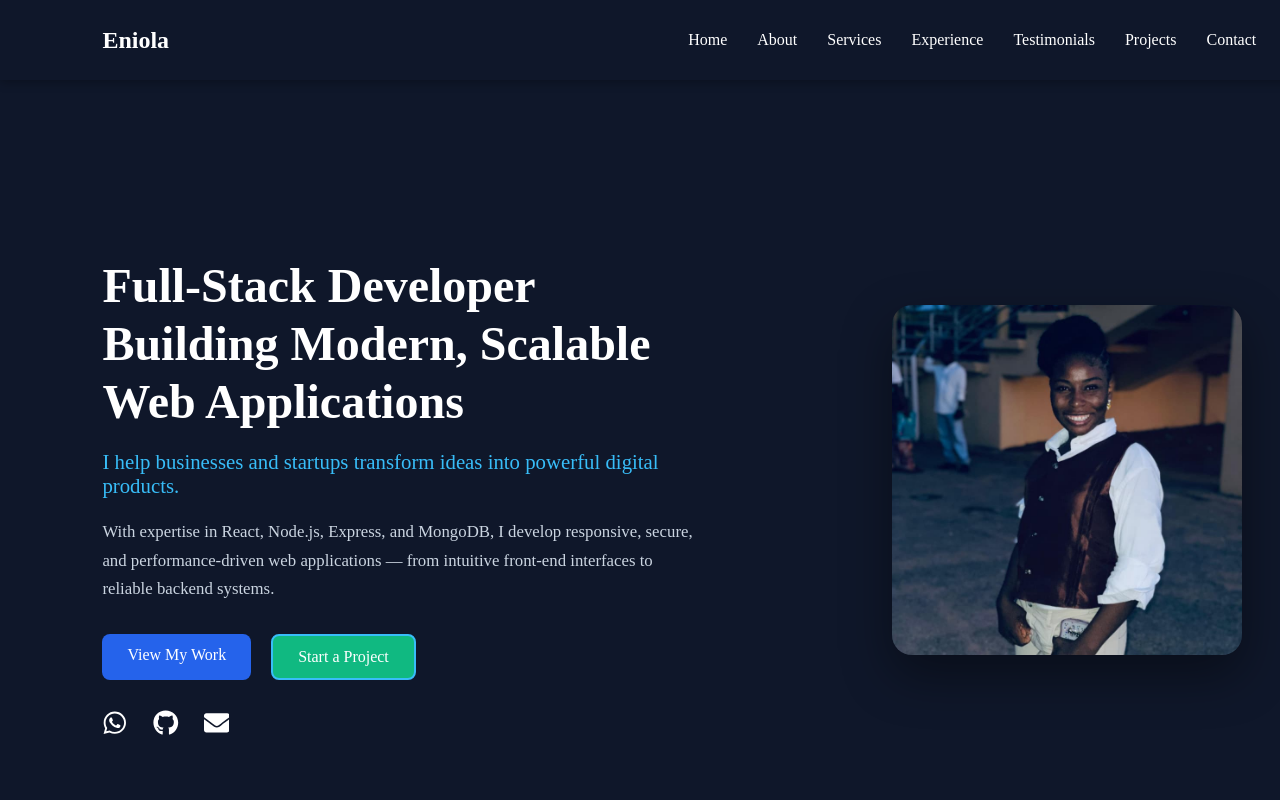
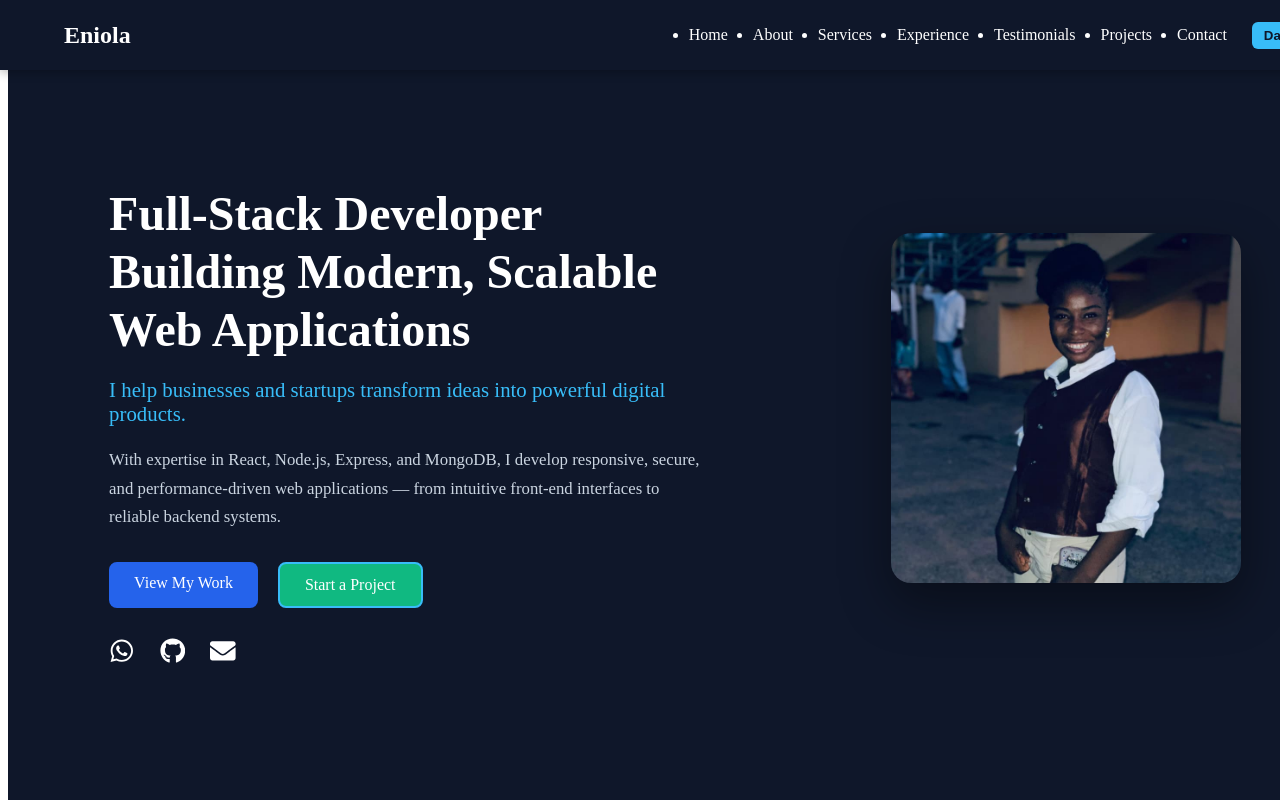
Before and after one commit to awololaeinola-lang/Portfoilo-Frontend, a React (Vite) app: page / in a window 1280 px wide. Shown: the top 800 px of the page. Built offline with nearby package versions, Linux system fonts and the light colour scheme.

Commit message:
Fix navbar mobile responsiveness and menu toggle

```diff
--- a/src/components/Navbar.css
+++ b/src/components/Navbar.css
@@ -1,19 +1,13 @@
 
-/* RESET SMALL MOBILE SCROLL BUG */
-body {
-  margin: 0;
-  padding: 0;
-  overflow-x: hidden;
-}
 
-/* NAVBAR */
+/* Navbar */
 .navbar {
   position: fixed;
   top: 0;
   left: 0;
   width: 100%;
-  height: 80px; /* define height clearly */
-  padding: 0 8%;
+  height: 70px;
+  padding: 0 5%;
   display: flex;
   justify-content: space-between;
   align-items: center;
@@ -23,40 +17,35 @@ body {
   box-shadow: 0 2px 10px rgba(0,0,0,0.3);
 }
 
-/* ADD SPACE SO CONTENT IS NOT COVERED */
-body {
-  padding-top: 80px; /* same as navbar height */
-}
-
-/* LOGO */
+/* Logo */
 .logo {
   font-size: 1.5rem;
   font-weight: 700;
 }
 
-/* DESKTOP NAV LINKS */
+/* Desktop nav links */
 .nav-links {
   display: flex;
-  list-style: none;
-  gap: 30px;
+  gap: 25px;
   align-items: center;
+  transition: transform 0.4s ease;
 }
 
-/* LINK STYLE */
+/* Links */
 .nav-links li a {
+  color: white;
   text-decoration: none;
-  color: white;
-  transition: 0.3s ease;
   font-weight: 500;
+  transition: color 0.3s;
 }
 
 .nav-links li a:hover {
   color: #38bdf8;
 }
 
-/* THEME BUTTON */
+/* Theme button */
 .theme-switch {
-  padding: 8px 14px;
+  padding: 6px 12px;
   border: none;
   border-radius: 6px;
   cursor: pointer;
@@ -65,39 +54,46 @@ body {
   font-weight: 600;
 }
 
-/* HAMBURGER */
+/* Hamburger icon */
 .menu-icon {
   display: none;
-  font-size: 1.8rem;
+  font-size: 2rem;
   cursor: pointer;
-  z-index: 10000;
+  z-index: 10001;
 }
+
+/* Mobile */
 @media (max-width: 992px) {
-
-  .menu-icon {
-    display: block;
-  }
+  .menu-icon { display: block; }
 
   .nav-links {
     position: fixed;
-    top: 80px;
+    top: 70px;
     right: 0;
-    height: calc(100vh - 80px);
-    width: 260px;
+    height: calc(100vh - 70px);
+    width: 250px;
     background: #111827;
-
     flex-direction: column;
-    justify-content: center;
+    justify-content: flex-start;
     align-items: center;
-    gap: 30px;
-
-    transform: translateX(100%);   /* 👈 hide it properly */
+    gap: 20px;
+    padding-top: 40px;
+    transform: translateX(100%);
     transition: transform 0.4s ease;
-
-    box-shadow: -5px 0 20px rgba(0, 0, 0, 0.3);
+    box-shadow: -5px 0 20px rgba(0,0,0,0.3);
   }
 
   .nav-links.active {
-    transform: translateX(0);   /* 👈 slide in */
+    transform: translateX(0);
+  }
+
+  /* Fix theme button spacing */
+  .theme-switch {
+    margin-top: 20px;
+  }
+
+  /* Prevent body scroll when menu open */
+  body.menu-open {
+    overflow: hidden;
   }
 }
--- a/src/components/Navbar.jsx
+++ b/src/components/Navbar.jsx
@@ -1,15 +1,24 @@
-import { useState } from "react";
+
+import { useState, useEffect } from "react";
 import { FaBars, FaTimes } from "react-icons/fa";
 import "./Navbar.css";
 
 function Navbar({ toggleTheme, theme }) {
   const [isOpen, setIsOpen] = useState(false);
 
+  // Lock body scroll on mobile menu open
+  useEffect(() => {
+    if (isOpen) {
+      document.body.classList.add("menu-open");
+    } else {
+      document.body.classList.remove("menu-open");
+    }
+  }, [isOpen]);
+
   return (
     <nav className="navbar">
       <h2 className="logo">Eniola</h2>
 
-      {/* Desktop Menu */}
       <ul className={`nav-links ${isOpen ? "active" : ""}`}>
         <li><a href="#hero" onClick={() => setIsOpen(false)}>Home</a></li>
         <li><a href="#about" onClick={() => setIsOpen(false)}>About</a></li>
@@ -24,7 +33,6 @@ function Navbar({ toggleTheme, theme }) {
         </button>
       </ul>
 
-      {/* Hamburger Icon */}
       <div className="menu-icon" onClick={() => setIsOpen(!isOpen)}>
         {isOpen ? <FaTimes /> : <FaBars />}
       </div>
```
